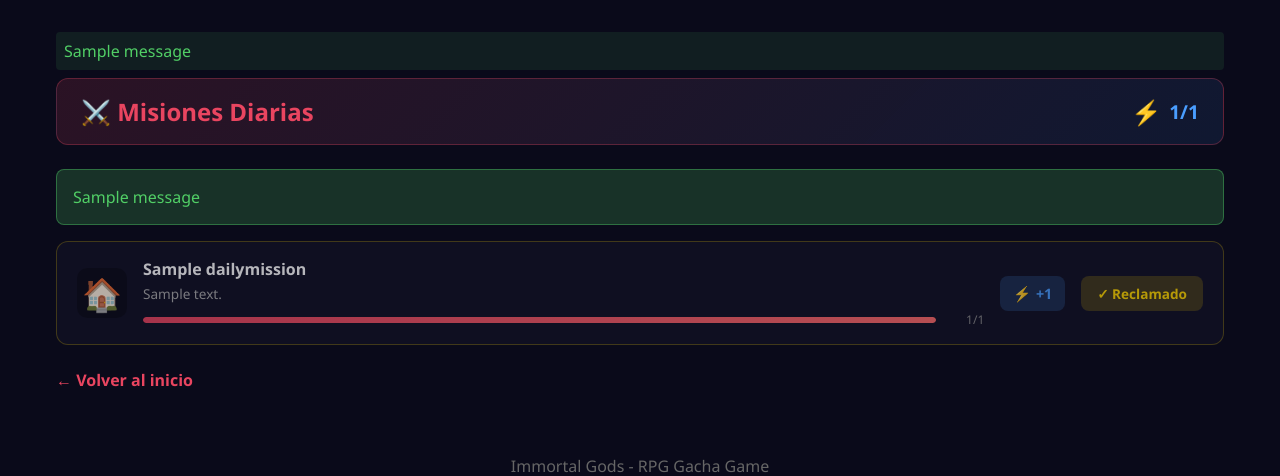
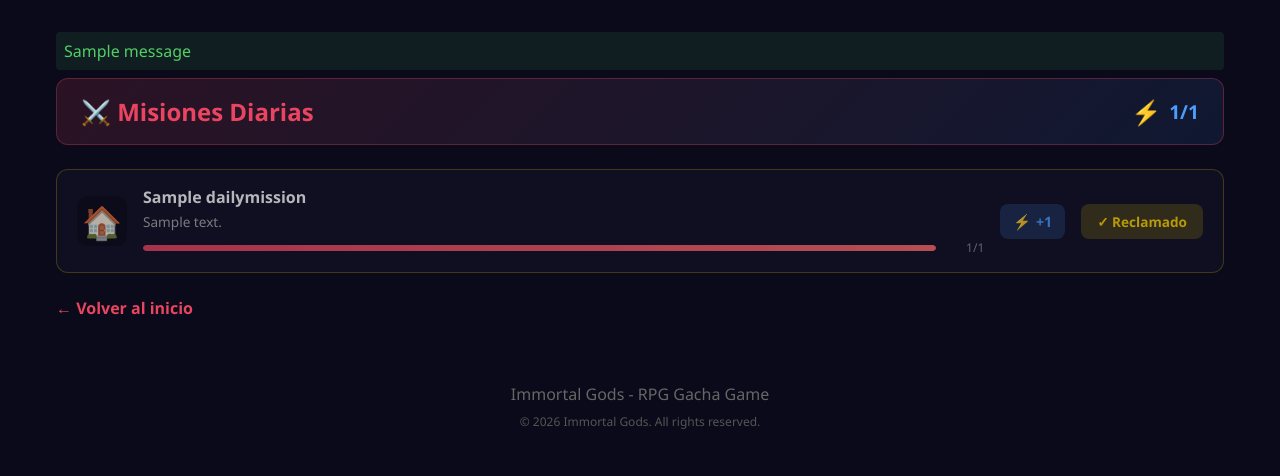
Before and after one commit to LizanDev/immortal_gods, a Django app: page /missions/ in a window 1280 px wide. Shown: the part 71-547 px from the top of the page. Run offline with Django 5.2, Linux system fonts and the light colour scheme; a user stored in the database is signed in; tables that the repository leaves empty hold one stand-in row (values such as "Sample post"); one stand-in notice (Sample message) is shown.

Commit message:
fix: remove old Bragi/Heimdall webp, fix duplicate mission messages, add new god images

```diff
--- a/templates/core/missions.html
+++ b/templates/core/missions.html
@@ -200,16 +200,6 @@
     </div>
 </div>
 
-{% if messages %}
-    {% for message in messages %}
-        <div style="padding: 1rem; margin-bottom: 1rem; border-radius: 8px;
-             {% if message.tags == 'success' %}background: rgba(81,207,102,0.2); border: 1px solid rgba(81,207,102,0.4); color: #51cf66;{% endif %}
-             {% if message.tags == 'error' %}background: rgba(233,69,96,0.2); border: 1px solid rgba(233,69,96,0.4); color: #e94560;{% endif %}">
-            {{ message }}
-        </div>
-    {% endfor %}
-{% endif %}
-
 <div class="missions-grid">
     {% for pm in player_missions %}
     <div class="mission-card {% if pm.claimed %}claimed{% elif pm.completed %}completed{% endif %}">
```
Also changed, not shown: static/images/gods/bragi.webp (deleted), static/images/gods/heimdall.webp (deleted), static/images/gods/lei_gong.webp (added), static/images/gods/nezha.webp (added).
